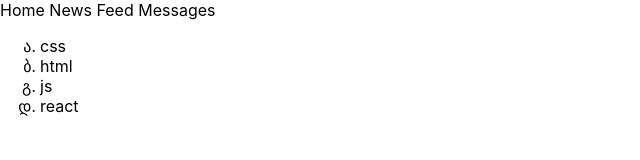
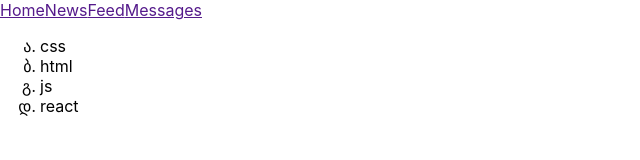
Before and after one commit to grange-grange/samuraiWayMain, a React (Create React App) app: page / in a window 1280 px wide. Shown: the top 160 px of the page, without its empty margins (0-640 px from the left). Built offline with nearby package versions, Linux system fonts and the light colour scheme.

Commit message:
09lessonRJS

```diff
--- a/src/App.tsx
+++ b/src/App.tsx
@@ -1,5 +1,7 @@
 import React from 'react';
 import './App.css';
+import Technologies from './Technologies'
+import Header from './Header'
 
 function App() {
     return (
@@ -10,28 +12,4 @@
     )
 }
 
-function Header() {
-    return (
-        <div>
-            <a>Home </a>
-            <a>News </a>
-            <a>Feed </a>
-            <a>Messages </a>
-        </div>
-    )
-}
-
-function Technologies() {
-    return (
-        <div className="App">
-            <ul>
-                <li>css</li>
-                <li>html</li>
-                <li>js</li>
-                <li>react</li>
-            </ul>
-        </div>
-    )
-}
-
 export default App;
--- /dev/null
+++ b/src/Header.tsx
@@ -0,0 +1,14 @@
+import React from "react";
+
+function Header() {
+    return (
+        <div>
+            <a href="">Home</a>
+            <a href="">News</a>
+            <a href="">Feed</a>
+            <a href="">Messages</a>
+        </div>
+    )
+}
+
+export default Header;
--- /dev/null
+++ b/src/Technologies.tsx
@@ -0,0 +1,16 @@
+import React from "react";
+
+function Technologies() {
+    return (
+        <div className="App">
+            <ul>
+                <li>css</li>
+                <li>html</li>
+                <li>js</li>
+                <li>react</li>
+            </ul>
+        </div>
+    )
+}
+
+export default Technologies;
```
